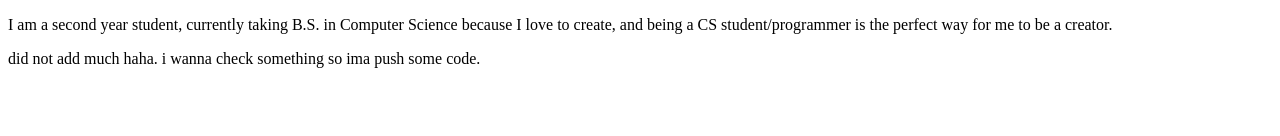
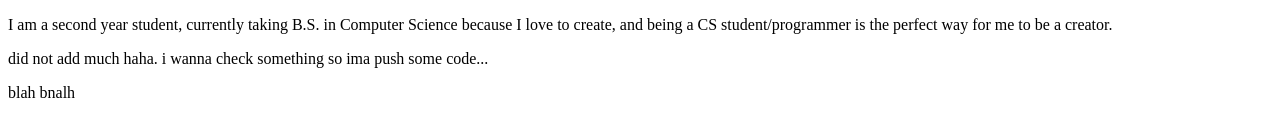
Before and after one commit to YamalLamine/100-DaysOfCode, a plain HTML site: page Projects/Project 1/index.html in a window 1280 px wide. Shown: the part 280-416 px from the top of the page. Drawn offline with Linux system fonts and the light colour scheme.

Commit message:
wanna see sumthn part 2

```diff
--- a/Projects/Project 1/index.html
+++ b/Projects/Project 1/index.html
@@ -14,7 +14,8 @@
 <h2>I am from Adamson University</h2>
 <p>I am a second year student, currently taking B.S. in Computer Science because I love to create, and being a CS student/programmer is the perfect way for me to be a creator.</p>
 
-<p> did not add much haha. i wanna check something so ima push some code.</p>
+<p> did not add much haha. i wanna check something so ima push some code...</p>
+<p> blah bnalh</p>
 
 
 
```
